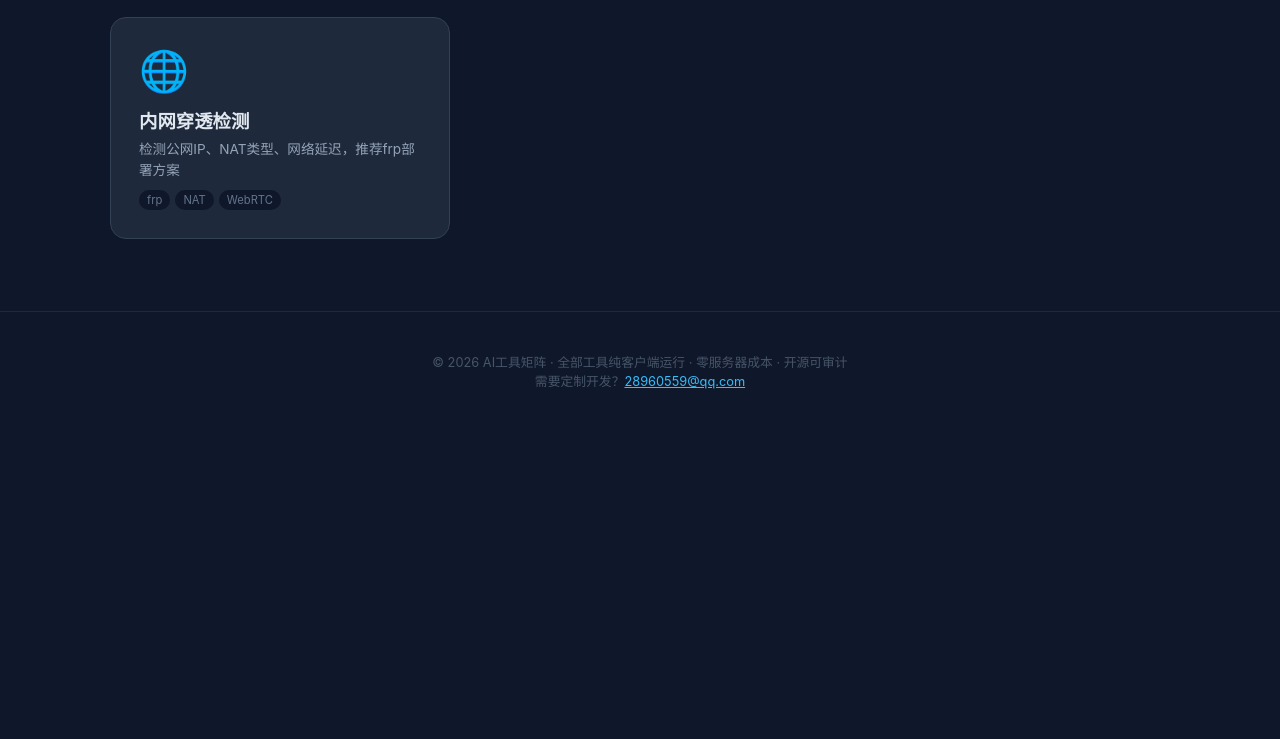
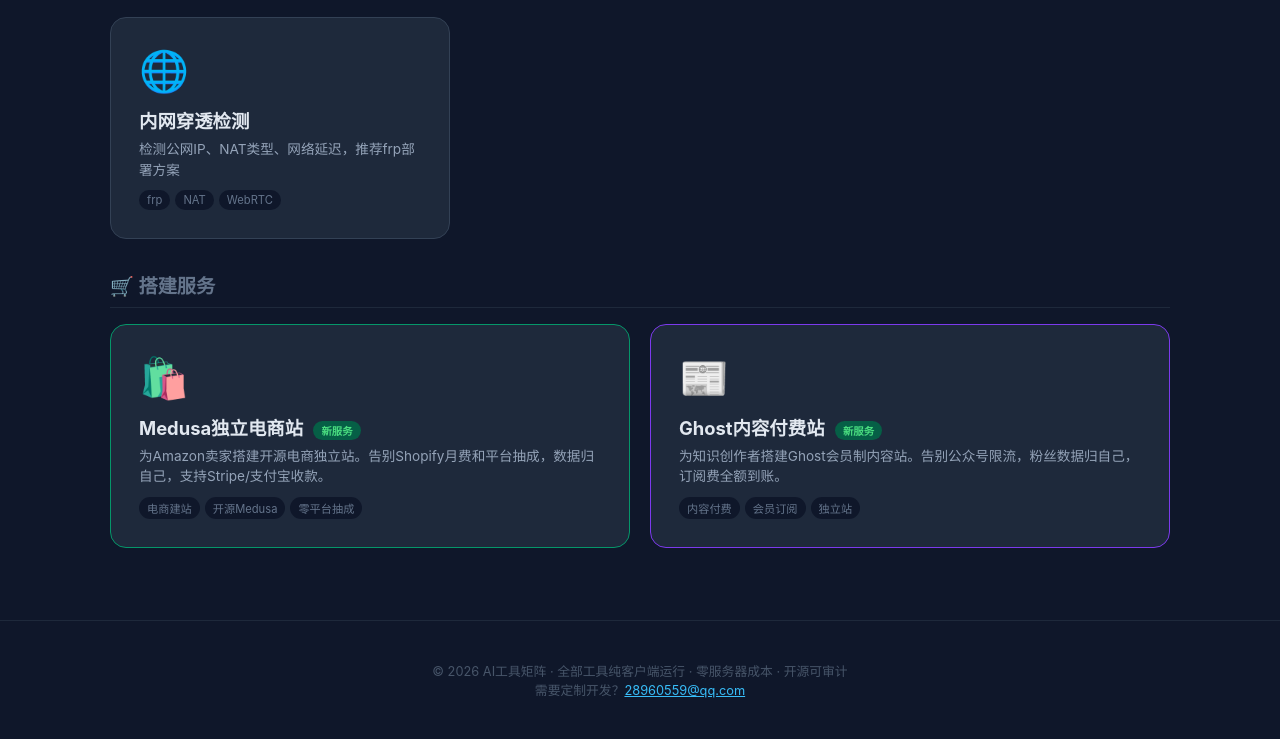
Before and after one commit to makejone2026/ai-tools-hub, a plain HTML site: page index.html in a window 1280 px wide. Shown: the part 1368-2107 px from the top of the page. Before the commit the page ends 1798 px from the top, so only its background shows below. Drawn offline with Linux system fonts and the light colour scheme.

Commit message:
feat: add Medusa+Ghost service listings to main page

```diff
--- a/index.html
+++ b/index.html
@@ -31,7 +31,7 @@ footer a{color:#38bdf8}
 <div class="hero">
   <h1>🛠️ AI工具矩阵</h1>
   <p>免费 · 纯本地处理 · 数据安全 · 零成本</p>
-  <div class="count">🔧 11 个实用工具</div>
+  <div class="count">🔧 11 工具 · 🛒 2 搭建服务</div>
 </div>
 
 <div class="section">
@@ -112,6 +112,23 @@ footer a{color:#38bdf8}
       <div class="tags"><span class="tag">frp</span><span class="tag">NAT</span><span class="tag">WebRTC</span></div>
     </a>
   </div>
+
+  <h2>🛒 搭建服务</h2>
+  <div class="grid">
+    <a href="medusa-service/" class="card" style="border-color:#059669">
+      <div class="icon">🛍️</div>
+      <h3>Medusa独立电商站 <span class="badge" style="background:#065f46;color:#4ade80">新服务</span></h3>
+      <p>为Amazon卖家搭建开源电商独立站。告别Shopify月费和平台抽成，数据归自己，支持Stripe/支付宝收款。</p>
+      <div class="tags"><span class="tag">电商建站</span><span class="tag">开源Medusa</span><span class="tag">零平台抽成</span></div>
+    </a>
+    <a href="ghost-service/" class="card" style="border-color:#7c3aed">
+      <div class="icon">📰</div>
+      <h3>Ghost内容付费站 <span class="badge" style="background:#065f46;color:#4ade80">新服务</span></h3>
+      <p>为知识创作者搭建Ghost会员制内容站。告别公众号限流，粉丝数据归自己，订阅费全额到账。</p>
+      <div class="tags"><span class="tag">内容付费</span><span class="tag">会员订阅</span><span class="tag">独立站</span></div>
+    </a>
+  </div>
+
 </div>
 
 <footer>
```
